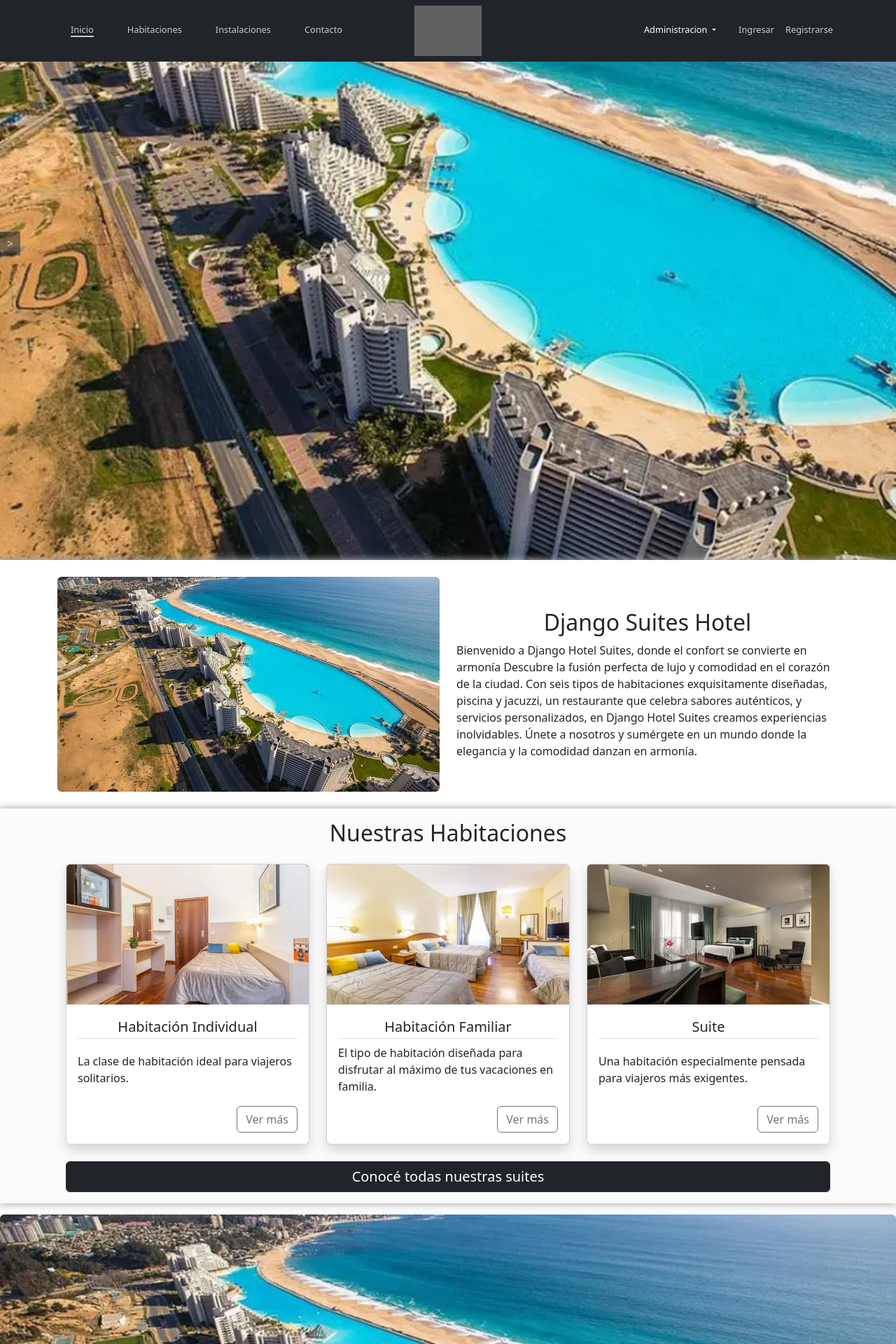
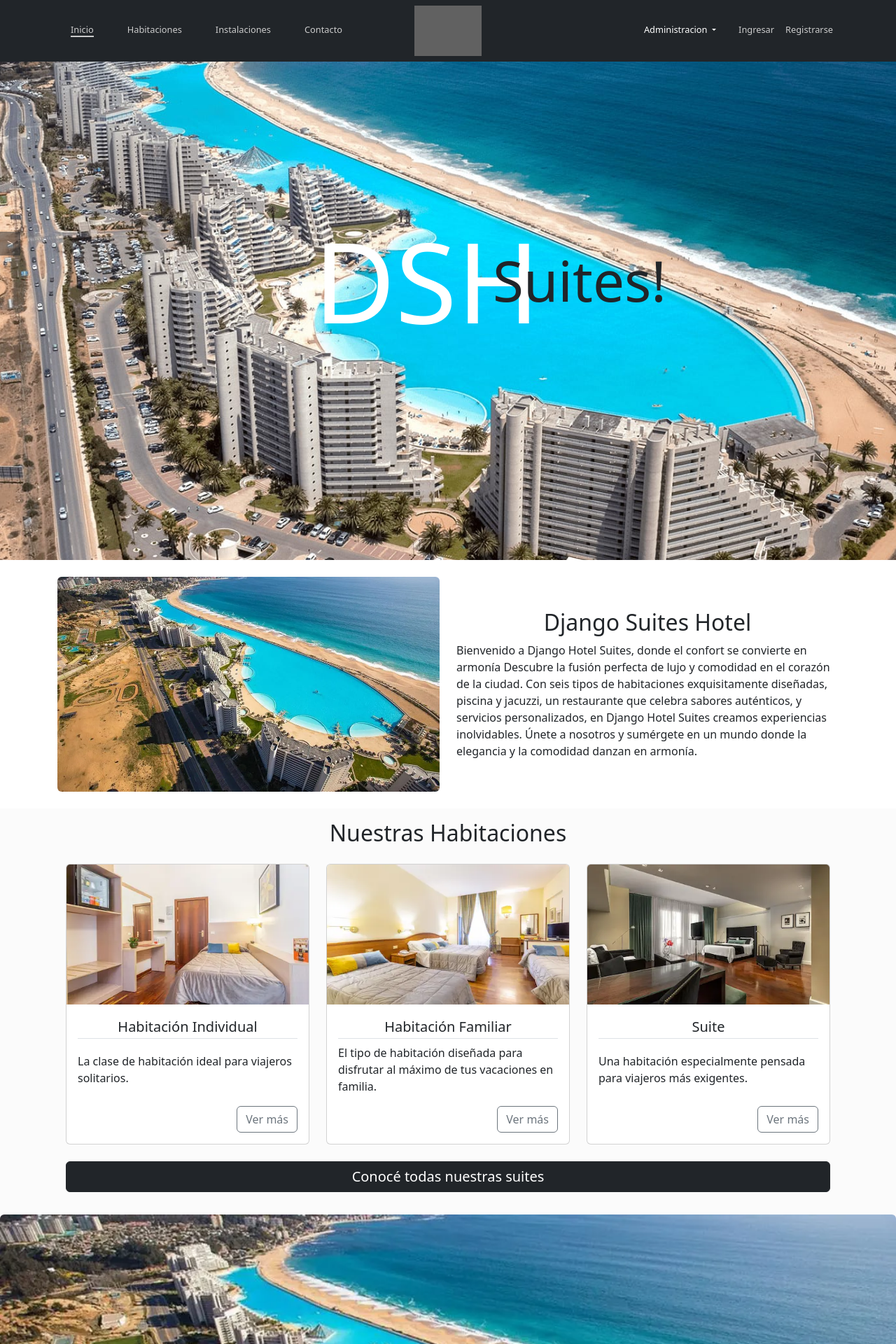
Before and after one commit to juanpp97/proyecto-django, a Django app: page / in a window 1280 px wide. Shown: the top 1920 px of the page at 70% size. Run offline with Django 4.2, Linux system fonts and the light colour scheme; parts of the project's set-up code (start-up, migrations or seed data) failed here and were passed over; some libraries are stand-ins or nearby versions; grey boxes are pictures that could not be loaded.

Commit message:
[add]: mas cosas

```diff
--- a/static/js/plantilla.js
+++ b/static/js/plantilla.js
@@ -82,3 +82,176 @@ function scrollZoom() {
 }
 
 scrollZoom();
+
+
+
+
+// class TxtRotate {
+//     constructor(el, toRotate, period) {
+//         this.toRotate = toRotate
+//         this.el = el
+//         this.loopNum = 0
+//         this.period = parseInt(period, 10) || 2000
+//         this.txt = ''
+//         this.tick()
+//         this.isDeleting = false
+//     }
+//     tick() {
+//         var i = this.loopNum % this.toRotate.length
+//         var fullTxt = this.toRotate[i]
+
+//         if (this.isDeleting) {
+//             this.txt = fullTxt.substring(0, this.txt.length - 1)
+//         } else {
+//             this.txt = fullTxt.substring(0, this.txt.length + 1)
+//         }
+
+//         this.el.innerHTML = '<span class="wrap">' + this.txt + '</span>'
+
+//         var that = this
+//         var delta = 300 - Math.random() * 100
+
+//         if (this.isDeleting) { delta /= 2}
+
+//         if (!this.isDeleting && this.txt === fullTxt) {
+//             delta = this.period
+//             this.isDeleting = true
+//         } else if (this.isDeleting && this.txt === '') {
+//             this.isDeleting = false
+//             this.loopNum++
+//             delta = 500
+//         }
+
+//         setTimeout(function () {
+//             that.tick()
+//         }, delta)
+//     }
+// };
+
+
+//   window.onload = function() {
+//     var elements = document.getElementsByClassName('txt-rotate');
+//     for (var i=0; i<elements.length; i++) {
+//       var toRotate = elements[i].getAttribute('data-rotate');
+//       var period = elements[i].getAttribute('data-period');
+//       if (toRotate) {
+//         new TxtRotate(elements[i], JSON.parse(toRotate), period);
+//       }
+//     }
+//     // INJECT CSS
+//     var css = document.createElement("style");
+//     css.type = "text/css";
+//     css.innerHTML = ".txt-rotate > .wrap { border-right: 0.08em solid #666 }";
+//     document.body.appendChild(css);
+//   };
+
+
+
+// class TxtRotate {
+//     constructor(el, toRotate, period) {
+//       this.toRotate = toRotate;
+//       this.el = el;
+//       this.loopNum = 0;
+//       this.period = parseInt(period, 10) || 2000;
+//       this.txt = '';
+//       this.isDeleting = false;
+//       this.tick();
+//     }
+
+//     tick = () => {
+//       const i = this.loopNum % this.toRotate.length;
+//       const fullTxt = this.toRotate[i];
+
+//       if (this.isDeleting) {
+//         this.txt = fullTxt.substring(0, this.txt.length - 1);
+//       } else {
+//         this.txt = fullTxt.substring(0, this.txt.length + 1);
+//       }
+
+//       this.el.innerHTML = `<span class="wrap">${this.txt}</span>`;
+
+//       let delta = 300 - Math.random() * 100;
+
+//       if (this.isDeleting) {
+//         delta /= 2;
+//       }
+
+//       if (!this.isDeleting && this.txt === fullTxt) {
+//         delta = this.period;
+//         this.isDeleting = true;
+//       } else if (this.isDeleting && this.txt === '') {
+//         this.isDeleting = false;
+//         this.loopNum++;
+//         delta = 500;
+//       }
+
+//       setTimeout(this.tick, delta);
+//     };
+//   }
+
+//   window.onload = () => {
+//     const elements = document.getElementsByClassName('txt-rotate');
+//     for (let i = 0; i < elements.length; i++) {
+//       const toRotate = elements[i].getAttribute('data-rotate');
+//       const period = elements[i].getAttribute('data-period');
+//       if (toRotate) {
+//         new TxtRotate(elements[i], JSON.parse(toRotate), period);
+//       }
+//     }
+
+//     // INJECT CSS
+//     const css = document.createElement('style');
+//     css.type = 'text/css';
+//     css.innerHTML = '.txt-rotate > .wrap { border-right: 0.08em solid #666; }';
+//     document.body.appendChild(css);
+//   };
+
+
+
+async function init () {
+    const node = document.querySelector("#type-text")
+
+    await sleep(1000)
+    // node.innerText = ""
+    // await node.type('Hello, ')
+
+    while (true) {
+      await node.type('Django!')
+      await sleep(2000)
+      await node.delete('Django!')
+      await node.type('Suites!')
+      await sleep(2000)
+      await node.delete('Suites!')
+    }
+  }
+
+
+
+  const sleep = time => new Promise(resolve => setTimeout(resolve, time))
+
+  class TypeAsync extends HTMLSpanElement {
+    get typeInterval () {
+      const randomMs = 200 * Math.random()
+      return randomMs < 50 ? 10 : randomMs
+        // return 200 + (100 * Math.random())
+    }
+
+    async type (text) {
+      for (let character of text) {
+        this.innerText += character
+        await sleep(this.typeInterval)
+      }
+    }
+
+    async delete (text) {
+      for (let character of text) {
+        this.innerText = this.innerText.slice(0, this.innerText.length -1)
+        await sleep(this.typeInterval)
+      }
+    }
+  }
+
+  customElements.define('type-async', TypeAsync, { extends: 'span' })
+
+
+  init()
--- a/static/styles.css
+++ b/static/styles.css
@@ -2,9 +2,19 @@
     --color-base: rgb(33,37,41);
     --color-base-50: rgb(33,37,41,0.5);
 }
+
+
+
 html{
     scroll-behavior: smooth;
 }
+body{opacity:0}
+
+.visible{
+  opacity:1;
+  transition: all 0.5s ease-in-out;
+}
+
 .header-main{
     background-color: var(--color-base);
     position: fixed;
@@ -85,7 +95,7 @@ html{
 
 .seccion-intro {
     background-color: #fff;
-    box-shadow: 0px 0px 10px 1px #AAA;
+    /* box-shadow: 0px 0px 10px 1px #AAA; */
     position: relative;
 }
 
@@ -93,7 +103,7 @@ html{
     background-color: #fbfbfb;
     position: relative;
     z-index: 5000;
-    box-shadow: 0px 0px 10px 1px #AAA;
+    /* box-shadow: 0px 0px 10px 1px #AAA; */
 }
 
 
@@ -101,7 +111,7 @@ html{
     background-color: #fbfbfb;
     position: relative;
     z-index: 1000;
-    box-shadow: 0px 0px 10px 1px #AAA;
+    /* box-shadow: 0px 0px 10px 1px #AAA; */
 }
 
 
@@ -115,7 +125,7 @@ html{
     background-color: #fbfbfb;
     position: relative;
     z-index: 50;
-    box-shadow: 0px 0px 10px 1px #AAA;
+    /* box-shadow: 0px 0px 10px 1px #AAA; */
 
 }
 
@@ -126,7 +136,7 @@ html{
     background-position: center;
     background-repeat: no-repeat;
     padding: 7rem 0;
-    box-shadow: inset 10px 10px 10000px #000;
+    /* box-shadow: inset 10px 10px 10000px #000; */
 }
 .imagen_hab{
     height: 200px;
@@ -137,7 +147,7 @@ html{
     background-position: center;
     background-repeat: no-repeat;
     padding: 7rem 0;
-    box-shadow: inset 10px 10px 10000px #000;
+    /* box-shadow: inset 10px 10px 10000px #000; */
 }
 .imagen_card{
    height: 250px;
@@ -317,6 +327,7 @@ html::-webkit-scrollbar {
 }
 .contenido_uno img{
     width: 100%;
+    object-fit: contain;
 }
 
 
@@ -345,3 +356,35 @@ html::-webkit-scrollbar {
     }
 
   }
+
+
+
+  .txt-rotating{
+    position: absolute;
+    font-size: 5rem;
+    z-index: 9;
+    top: 50%;
+    left: 55%;
+    transform: translateY(-50%);
+    color: var(--color-base);
+
+  }
+
+  .txt-rotating-no{
+    position: absolute;
+    font-size: 10rem;
+    z-index: 9;
+    top: 50%;
+    left: 35%;
+    transform: translateY(-50%);
+    color: white;
+  }
+  .blinking-cursor {
+    user-select: none;
+    animation: blink 1s steps(2, start) infinite;
+  }
+  @keyframes blink {
+    to {
+      visibility: hidden;
+    }
+  }
--- a/templates/accounts/base_accounts.html
+++ b/templates/accounts/base_accounts.html
@@ -18,10 +18,12 @@
 <body id='body'>
 <style>
   body{opacity:0}
+
   .visible{
     opacity:1;
     transition: all 1.5s ease;
   }
+
 </style>
 
 
--- a/templates/plantilla.html
+++ b/templates/plantilla.html
@@ -13,7 +13,7 @@
   {% block extracss %} {% endblock %}
 </head>
 
-<body  data-scrollbar   >
+<body id='body'>
     <section class="panel-users">
       <section>
         <button id="panel-users-switch">></button>
@@ -44,6 +44,11 @@
   <script src="{% static 'alertifyjs/alertify.min.js'%}"></script>
   <script src="{% static 'js/plantilla.js' %}"></script>
   <script>
+    document.addEventListener("DOMContentLoaded", function() {
+      setTimeout(function() {
+        document.getElementById('body').classList.add('visible')
+    }, 250);
+  });
     window.addEventListener('scroll', function () {
       var header = document.getElementById('miHeader');
       if (window.scrollY === 0) {
@@ -54,8 +59,6 @@
   });
 
 
-
-
   </script>
 </body>
   {% comment %} ;{renderByPixels:true} {% endcomment %}
--- a/templates/reservas/inicio.html
+++ b/templates/reservas/inicio.html
@@ -4,7 +4,16 @@
 {% load static %}
 <main>
     <section class="contenido_uno">
-        <img src="{% static 'img/portada.webp' %}" alt="Descripción de la imagen"  data-scroll-zoom />
+        <span class="txt-rotating-no">DSH</span>
+        <span is="type-async"  class="txt-rotating" id="type-text"></span>
+        <span class="blinking-cursor">_</span>
+        {% comment %} <h1 class="txt-rotating">DSH
+            <span
+               class="txt-rotate"
+               data-period="4000"
+               data-rotate='[ "django!","suites!","hostel!" ]'></span>
+          </h1> {% endcomment %}
+        <img src="{% static 'img/facilities/instalacion_general.jpg' %}" alt="Descripción de la imagen"  data-scroll-zoom />
     </section>
     {% comment %} <section class="hero_inicio text-white text-center py-7">
         <h1 class="border-text">Una experiencia inigualable de hotelería</h1>
@@ -46,7 +55,7 @@
 
             <!-- Tarjeta de habitación 1 -->
             <div class="col-md-4 mb-4">
-                <div class="card shadow h-100">
+                <div class="card  h-100">
                     <img src="{% static "img/rooms/individual1.webp" %}" class="imagen_hab card-img-top" alt="Habitación de lujo">
                     <div class="card-body d-flex flex-column">
                         <h5 class="card-title text-center border-bottom py-1">Habitación Individual</h5>
@@ -64,7 +73,7 @@
 
             <!-- Tarjeta de habitación 2 -->
             <div class="col-md-4 mb-4">
-                <div class="card shadow h-100">
+                <div class="card  h-100">
                     <img src="{% static "img/rooms/familiar1.webp" %}" class="imagen_hab card-img-top" alt="Habitación Estándar">
                     <div class="card-body d-flex flex-column">
                         <h5 class="card-title text-center border-bottom py-1">Habitación Familiar</h5>
@@ -80,7 +89,7 @@
 
             <!-- Tarjeta de habitación 3 -->
             <div class="col-md-4 mb-4">
-                <div class="card shadow h-100">
+                <div class="card  h-100">
                     <img src="{% static "img/rooms/suite1.webp" %}" class="imagen_hab card-img-top" alt="Suite Familiar">
                     <div class="card-body d-flex flex-column">
                         <h5 class="card-title text-center border-bottom py-1">Suite</h5>
@@ -146,7 +155,7 @@
 
             <!-- Tarjeta de habitación 1 -->
             <div class="col-md-4 mb-4">
-                <div class="card shadow-lg h-100">
+                <div class="card  h-100">
                     <img src="{% static "img/card_spa.webp" %}" class="card-img-top" alt="Zona de relajación">
                     <div class="card-body d-flex flex-column">
                         <h5 class="card-title border-bottom py-2 text-center">Vení a relajarte</h5>
@@ -162,7 +171,7 @@
 
             <!-- Tarjeta de habitación 2 -->
             <div class="col-md-4 mb-4">
-                <div class="card shadow-lg h-100">
+                <div class="card  h-100">
                     <img src="{% static "img/card_resto.webp" %}" class="card-img-top" alt="Restorant">
                     <div class="card-body d-flex flex-column">
                         <h5 class="card-title border-bottom py-2 text-center">Restó Django Suites</h5>
@@ -177,7 +186,7 @@
 
             <!-- Tarjeta de habitación 3 -->
             <div class="col-md-4 mb-4">
-                <div class="card shadow-lg h-100">
+                <div class="card  h-100">
                     <img src="{% static "img/card_asist.webp" %}" class="card-img-top" alt="Suite Familiar">
                     <div class="card-body d-flex flex-column">
                         <h5 class="card-title border-bottom py-2 text-center">Asistencia online</h5>
```
